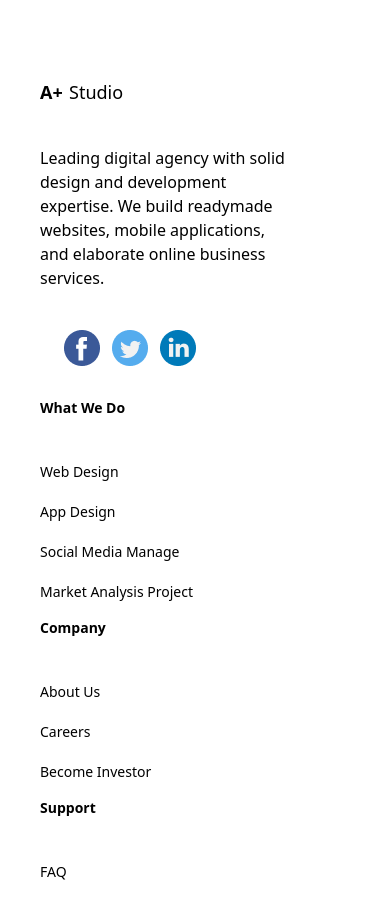
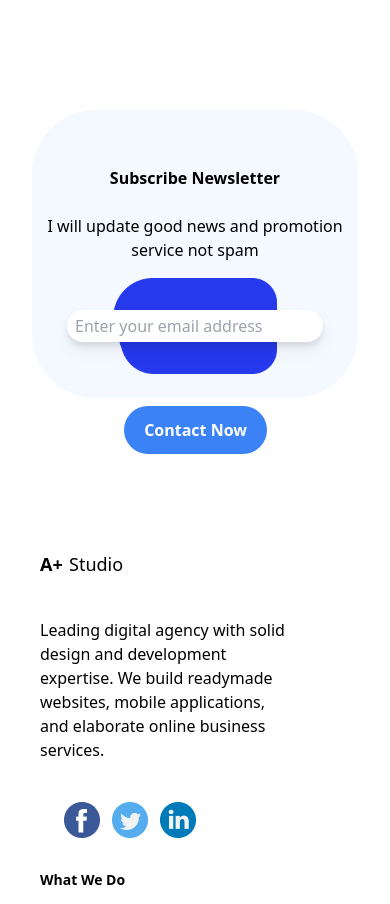
Before and after one commit to zainrajpootfd/studio, a React (Vite) app: page / in a window 390 px wide. Shown: the part 3771-4675 px from the top of the page. Built offline with nearby package versions, Linux system fonts and the light colour scheme.

Commit message:
add more section

```diff
--- a/src/Components/NewsLetter.jsx
+++ b/src/Components/NewsLetter.jsx
@@ -3,33 +3,35 @@
 function NewsLetter() {
   return (
     <>
-      <div className="flex flex-col gap-12 lg:flex-row justify-around items-center  my-10 bg-white w-[95%] ml-6 rounded-full  relative z-40">
-        <div className="bg-white">
-          <h2 className="font-extrabold text-3xl py-8">
-            Subscribe to our Newsletter
-          </h2>
-          <p className="font-extralight text-base">
-            I will update good news and promotion service not spam
-          </p>
-        </div>
-        <div className="bg-[url('./image/canvas.png')] h-32 w-32 md:h-60 md:w-[30%] bg-no-repeat rounded-r-3xl rounded-bl-3xl">
-          <form className="flex relative top-24 right-14">
+      <div className="bg-[#F4F9FF] lg:h-64 md:h-[27rem] h-[18rem]  my-28 rounded-[4rem] ">
+        <div className="flex flex-col lg:flex-row items-center justify-between xl:px-24 xl:py-10 lg:px-10 ">
+          <div className="space-y-6 mt-14 text-center md:text-left">
+            <h2 className="font-extrabold md:text-4xl text-base">
+              Subscribe Newsletter
+            </h2>
+            <p className="font-light md:text-base text-base">
+              I will update good news and promotion service not spam
+            </p>
+          </div>
+          <div className="absolute xl:right-20 lg:right-12 md:mt-36 lg:mt-3 xl:mt-0">
+            <img
+              src="/image/canvas.png"
+              alt=""
+              className="md:h-64 h-24  md:mt-8 mt-[10.5rem] "
+            />
+          </div>
+          <div className="relative shadow-inherit  md:mt-20 mt-12">
             <input
               type="email"
               placeholder="Enter your email address"
-              className="border-2 border-solid border-w rounded-full shadow-xl w-96 px-4 py-3"
+              className="md:px-8 md:py-6 px-2 py-1 rounded-full md:w-[32rem] w-64 drop-shadow-lg outline-none relative"
             />
-            <button
-              type="contact"
-              className="bg-blue-500 rounded-full px-4 py-1 absolute top-0 right-4 mt-[0.5rem] text-white
-            text-lg font-bold"
-            >
+            <button className="bg-blue-500 text-white font-bold md:text-xl px-5 py-3 rounded-full absolute md:right-3 md:top-3 right-14 top-24 cursor-pointer">
               Contact Now
             </button>
-          </form>
+          </div>
         </div>
       </div>
-      <div className=" bg-[url('./image/border.png')] bg-no-repeat rounded-sm w-64 h-52 mt-[-12.5rem] absolute z-20 "></div>
     </>
   );
 }
--- a/src/pages/HomePage.jsx
+++ b/src/pages/HomePage.jsx
@@ -16,7 +16,7 @@
       <AgencyIntro />
       <HappyClients />
       <Testimonials />
-      {/* <NewsLetter /> */}
+      <NewsLetter />
     </>
   );
 }
```
